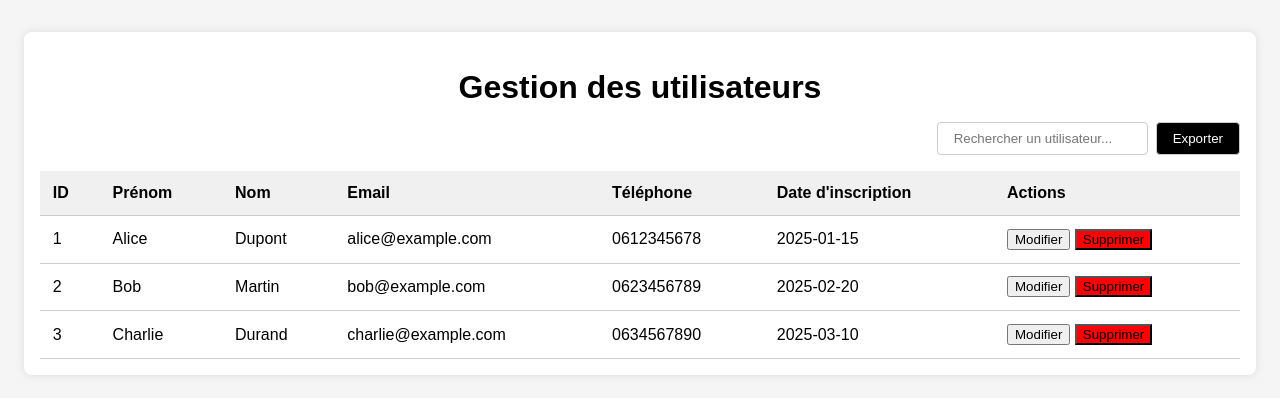
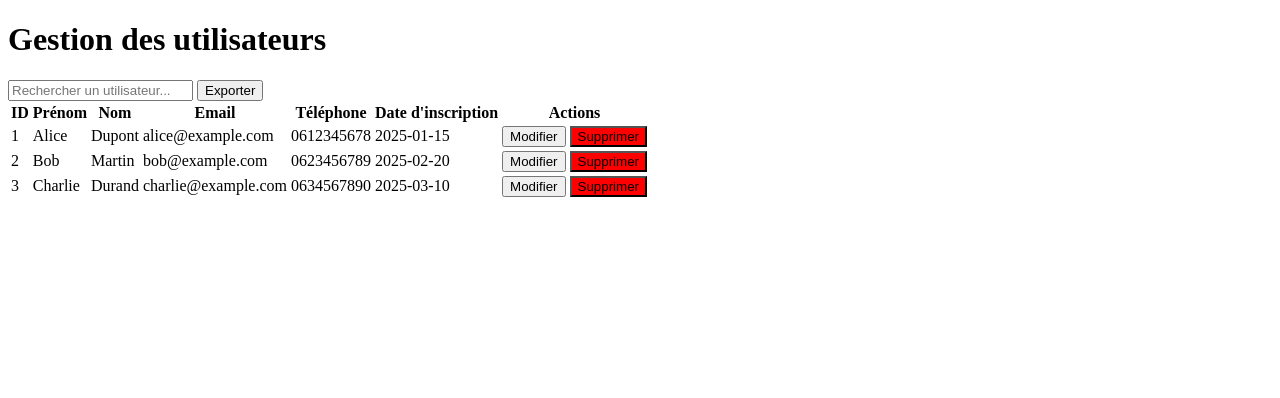
Before and after one commit to ParentNeuroSoutien/ParentNeuroSoutien-, a plain HTML site: page admin-users.html in a window 1280 px wide. Drawn offline with Linux system fonts and the light colour scheme; sample sign-in values are in the browser's storage.

Commit message:
Update admin-users.html

```diff
--- a/admin-users.html
+++ b/admin-users.html
@@ -5,84 +5,16 @@
   <meta name="viewport" content="width=device-width, initial-scale=1.0" />
   <title>Gestion des utilisateurs</title>
   <style>
-    body {
-      font-family: Arial, sans-serif;
-      background: #f5f5f5;
-      margin: 0;
-      padding: 0;
-    }
-
-    .container {
-      max-width: 1200px;
-      margin: 2rem auto;
-      padding: 1rem;
-      background: #fff;
-      border-radius: 8px;
-      box-shadow: 0 0 10px rgba(0, 0, 0, 0.1);
-    }
-
-    h1 {
-      text-align: center;
-      margin-bottom: 1rem;
-    }
-
-    table {
-      width: 100%;
-      border-collapse: collapse;
-      margin-top: 1rem;
-    }
-
-    table th, table td {
-      padding: 0.8rem;
-      text-align: left;
-      border-bottom: 1px solid #ccc;
-    }
-
-    table th {
-      background: #f0f0f0;
-    }
-
-    .actions {
-      display: flex;
-      justify-content: flex-end;
-      margin-bottom: 1rem;
-    }
-
-    .actions button, .actions input {
-      padding: 0.5rem 1rem;
-      margin-left: 0.5rem;
-      border: 1px solid #ccc;
-      border-radius: 4px;
-      background: #000;
-      color: #fff;
-      cursor: pointer;
-    }
-
-    .actions input {
-      background: #fff;
-      color: #000;
-    }
-
-    .actions input:focus {
-      outline: 2px solid #000;
-    }
-
-    .empty-message {
-      text-align: center;
-      color: #777;
-      margin-top: 1rem;
-    }
+    /* Styles existants */
   </style>
 </head>
 <body>
   <div class="container">
     <h1>Gestion des utilisateurs</h1>
-
     <div class="actions">
       <input type="text" id="search" placeholder="Rechercher un utilisateur..." />
       <button id="export">Exporter</button>
     </div>
-
     <table id="usersTable">
       <thead>
         <tr>
@@ -96,17 +28,22 @@
         </tr>
       </thead>
       <tbody>
-        <!-- Les utilisateurs seront ajoutés ici dynamiquement -->
+        <!-- Contenu dynamique -->
       </tbody>
     </table>
-
     <div id="emptyMessage" class="empty-message" style="display: none;">
       Aucun utilisateur trouvé.
     </div>
   </div>
 
   <script>
-    // Exemple de données d'utilisateurs (simulées)
+    // Vérification d'authentification
+    if (!localStorage.getItem('authenticated')) {
+      // Redirection vers la page de connexion si non authentifié
+      window.location.href = "login.html";
+    }
+
+    // Code existant pour la gestion des utilisateurs
     const users = [
       { id: 1, prenom: "Alice", nom: "Dupont", email: "alice@example.com", tel: "0612345678", date: "2025-01-15" },
       { id: 2, prenom: "Bob", nom: "Martin", email: "bob@example.com", tel: "0623456789", date: "2025-02-20" },
@@ -117,9 +54,8 @@
     const searchInput = document.getElementById("search");
     const emptyMessage = document.getElementById("emptyMessage");
 
-    // Fonction pour afficher les utilisateurs
     function displayUsers(filter = "") {
-      tableBody.innerHTML = ""; // Effacez le tableau actuel
+      tableBody.innerHTML = "";
       const filteredUsers = users.filter(user =>
         user.prenom.toLowerCase().includes(filter.toLowerCase()) ||
         user.nom.toLowerCase().includes(filter.toLowerCase()) ||
@@ -151,25 +87,21 @@
       });
     }
 
-    // Fonction pour modifier un utilisateur
     function editUser(userId) {
       alert(`Modifier l'utilisateur avec l'ID ${userId}`);
-      // Ajoutez ici votre logique pour modifier un utilisateur
     }
 
-    // Fonction pour supprimer un utilisateur
     function deleteUser(userId) {
       const confirmation = confirm(`Êtes-vous sûr de vouloir supprimer l'utilisateur avec l'ID ${userId} ?`);
       if (confirmation) {
         const userIndex = users.findIndex(user => user.id === userId);
         if (userIndex !== -1) {
           users.splice(userIndex, 1);
-          displayUsers(searchInput.value); // Rafraîchit la liste
+          displayUsers(searchInput.value);
         }
       }
     }
 
-    // Fonction pour exporter les utilisateurs
     document.getElementById("export").addEventListener("click", () => {
       const csvContent = "data:text/csv;charset=utf-8," +
         ["ID,Prénom,Nom,Email,Téléphone,Date d'inscription"]
@@ -186,12 +118,10 @@
       document.body.removeChild(link);
     });
 
-    // Recherche dynamique
     searchInput.addEventListener("input", (e) => {
       displayUsers(e.target.value);
     });
 
-    // Afficher les utilisateurs au chargement de la page
     displayUsers();
   </script>
 </body>
```
